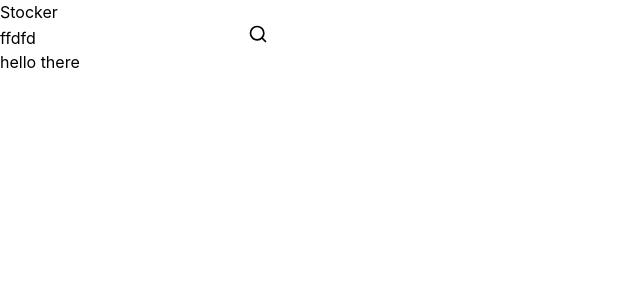
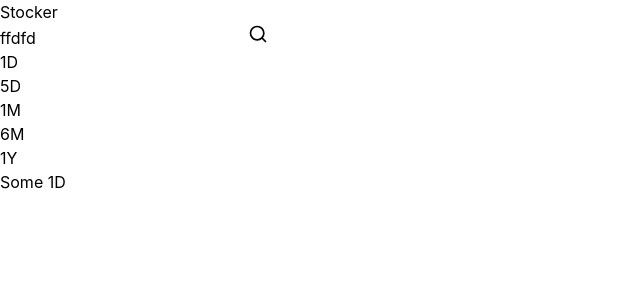
Before and after one commit to satyam73/realtime-stock-dashboard, a React (Vite) app: page / in a window 1280 px wide. Shown: the top 300 px of the page, without its empty margins (0-640 px from the left). Built offline with nearby package versions, Linux system fonts and the light colour scheme.

Commit message:
feat: add tab component

```diff
--- a/src/App.tsx
+++ b/src/App.tsx
@@ -1,13 +1,14 @@
+
 import './App.css';
 import Layout from './components/common/Layout/Layout';
-import Navbar from './components/common/Navbar/Navbar';
+import Home from '@/src/pages/home';
 
 function App() {
   return (
     <div className='h-20'>
-    <Layout>
-      hello there
-    </Layout>
+      <Layout>
+      <Home/>
+      </Layout>
     </div>
   );
 }
--- /dev/null
+++ b/src/components/common/Tabs/Tabs.tsx
@@ -0,0 +1,50 @@
+import { MouseEvent } from 'react';
+import { TabsProps } from './tabs.types';
+
+function Tabs({ tabs, activeTabIndex, onTabClick }: TabsProps) {
+  const childToRender = tabs[activeTabIndex].component;
+  const tabsItems = tabs.map((tab, index) => {
+    if (index === activeTabIndex) {
+      return (
+        <li
+          className='me-2'
+          key={tab.id}
+          onClick={(e: MouseEvent<HTMLLIElement>) => onTabClick(e, index)}
+        >
+          <a
+            href='#'
+            className='inline-block p-4 text-blue-600 border-b-2 border-blue-600 rounded-t-lg active dark:text-blue-500 dark:border-blue-500'
+            aria-current='page'
+          >
+            {tab.name}
+          </a>
+        </li>
+      );
+    }
+
+    return (
+      <li
+        className='me-2'
+        key={tab.id}
+        onClick={(e: MouseEvent<HTMLLIElement>) => onTabClick(e, index)}
+      >
+        <a
+          href='#'
+          className='inline-block p-4 border-b-2 border-transparent rounded-t-lg hover:text-gray-600 hover:border-gray-300 dark:hover:text-gray-300'
+        >
+          {tab.name}
+        </a>
+      </li>
+    );
+  });
+  return (
+    <div>
+      <div className='text-sm font-medium text-center text-gray-500 border-b border-gray-200 dark:text-gray-400 dark:border-gray-700'>
+        <ul className='flex flex-wrap -mb-px'>{tabsItems}</ul>
+      </div>
+      <div>{childToRender}</div>
+    </div>
+  );
+}
+
+export default Tabs;
--- /dev/null
+++ b/src/pages/home.tsx
@@ -0,0 +1,53 @@
+import Tabs from '@components/common/Tabs/Tabs';
+import { MouseEvent, useState } from 'react';
+import { Tab } from '@/src/types';
+
+function Home() {
+  const [activeTabIndex, setActiveTabIndex] = useState<number>(0);
+  const TIMELINE_TABS_DATA: Tab[] = [
+    {
+      id: '1d',
+      name: '1D',
+      component: <>Some 1D</>,
+    },
+    {
+      id: '5d',
+      name: '5D',
+      component: <>Some 5D</>,
+    },
+    {
+      id: '1m',
+      name: '1M',
+      component: <>Some 1M</>,
+    },
+    {
+      id: '6m',
+      name: '6M',
+      component: <>Some 6M</>,
+    },
+    {
+      id: '1y',
+      name: '1Y',
+      component: <>Some 1Y</>,
+    },
+  ];
+
+  console.log(activeTabIndex);
+  function onTabClick(e: MouseEvent<HTMLElement>, index: number) {
+    // if (activeTabIndex === index) return;
+
+    console.log(index);
+    setActiveTabIndex(index);
+  }
+  return (
+    <div>
+      <Tabs
+        tabs={TIMELINE_TABS_DATA}
+        activeTabIndex={activeTabIndex}
+        onTabClick={onTabClick}
+      />
+    </div>
+  );
+}
+
+export default Home;
--- /dev/null
+++ b/src/types.d.ts
@@ -0,0 +1,5 @@
+export type Tab = {
+  id: string;
+  name: string;
+  component: ReactNode;
+}
```
Also changed, not shown: src/components/common/Tabs/tabs.types.ts (added, +8 -0 lines), src/constants.ts (+28 -0 lines).
